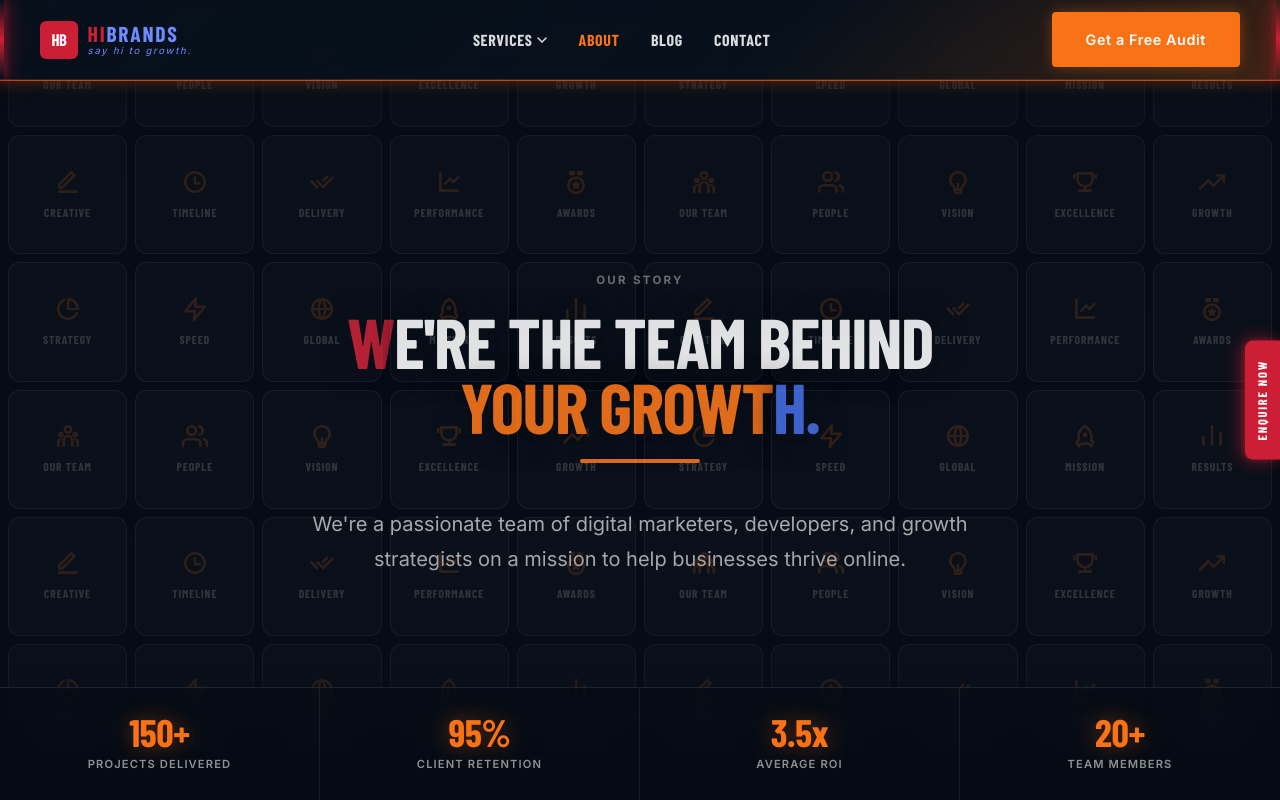
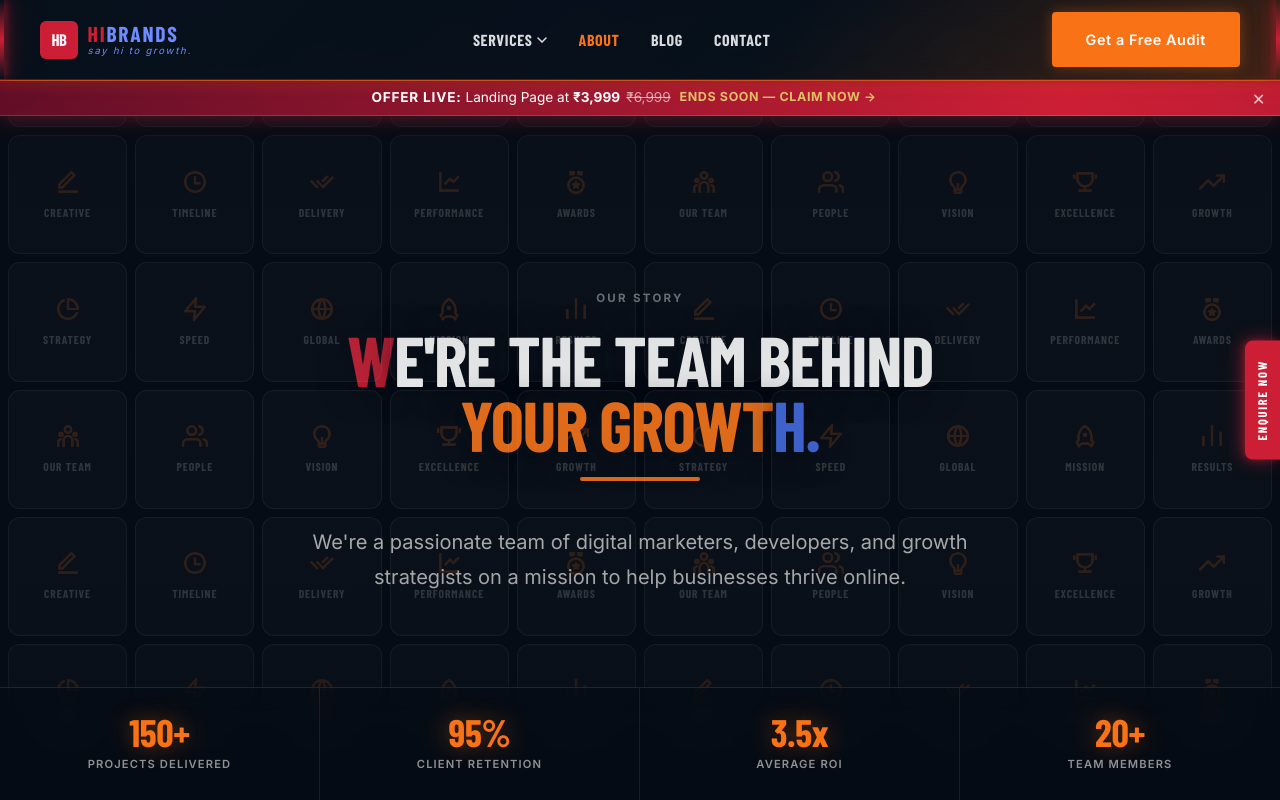
Before and after one commit to ZiaOfficia/mynewwebsite, a React (Vite) app: page /about in a window 1280 px wide. Shown: the top 800 px of the page. Built offline with nearby package versions, Linux system fonts and the light colour scheme; a web font is replaced by a local one.

Commit message:
2nd push

```diff
--- a/src/App.jsx
+++ b/src/App.jsx
@@ -7,6 +7,7 @@ import Header        from './components/Header/Header.jsx';
 import Footer        from './components/Footer/Footer.jsx';
 import EnquirePanel  from './components/EnquirePanel/EnquirePanel.jsx';
 import { BookingProvider } from './components/BookingModal/BookingContext.jsx';
+import OfferBanner from './components/OfferBanner/OfferBanner.jsx';
 import Home       from './pages/Home.jsx';
 import ServiceDetail  from './pages/ServiceDetail.jsx';
 import AboutPage      from './pages/AboutPage.jsx';
@@ -131,6 +132,7 @@ function AppShell() {
       <SmoothScroll />
       <ScrollProgress />
       <Header />
+      <OfferBanner />
       <EnquirePanel />
       <AnimatePresence
         mode="wait"
--- /dev/null
+++ b/src/components/OfferBanner/OfferBanner.css
@@ -0,0 +1,91 @@
+/* ── Offer Banner (sits just below the fixed header) ─────────
+   --offer-h is the banner's reserved height; pages add it to their
+   top padding so content never slides underneath. 0 when dismissed. */
+:root { --offer-h: 0px; }
+:root.offer-visible { --offer-h: 36px; }
+@media (max-width: 640px) {
+  :root.offer-visible { --offer-h: 32px; }
+}
+
+.offer-banner {
+  position: fixed;
+  top: var(--header-h);
+  left: 0;
+  right: 0;
+  height: var(--offer-h);
+  z-index: 900;
+  display: flex;
+  align-items: center;
+  justify-content: center;
+  flex-wrap: nowrap;
+  white-space: nowrap;
+  overflow: hidden;
+  gap: 0.55rem;
+  padding: 0 3rem 0 1rem;
+  background: linear-gradient(90deg, var(--maroon-dark) 0%, var(--red-accent) 45%, var(--maroon) 100%);
+  background-size: 200% 100%;
+  animation: offer-shimmer 6s linear infinite;
+  border-bottom: 1px solid rgba(255,255,255,0.15);
+  box-shadow: 0 4px 18px rgba(204,31,53,0.35);
+  color: var(--white);
+  font-size: 0.85rem;
+  line-height: 1.3;
+  cursor: pointer;
+  user-select: none;
+}
+
+@keyframes offer-shimmer {
+  0%   { background-position: 0% 0; }
+  50%  { background-position: 100% 0; }
+  100% { background-position: 0% 0; }
+}
+
+.offer-banner__text strong {
+  letter-spacing: 0.06em;
+}
+.offer-banner__text b { font-weight: 800; }
+.offer-banner__text s {
+  color: rgba(255,255,255,0.6);
+  margin-left: 0.15rem;
+}
+
+.offer-banner__ends {
+  font-weight: 700;
+  text-transform: uppercase;
+  letter-spacing: 0.05em;
+  font-size: 0.78rem;
+  color: var(--gold-light, #E0C068);
+  animation: offer-pulse 1.4s ease-in-out infinite;
+}
+
+@keyframes offer-pulse {
+  0%, 100% { opacity: 1; }
+  50%      { opacity: 0.45; }
+}
+
+.offer-banner__close {
+  position: absolute;
+  right: 0.9rem;
+  top: 50%;
+  transform: translateY(-50%);
+  font-size: 1.3rem;
+  line-height: 1;
+  color: rgba(255,255,255,0.7);
+  transition: color var(--duration) var(--ease);
+}
+.offer-banner__close:hover { color: var(--white); }
+
+@media (max-width: 900px) {
+  .offer-banner { font-size: 0.78rem; }
+  .offer-banner__ends { font-size: 0.72rem; }
+}
+
+@media (max-width: 640px) {
+  .offer-banner {
+    font-size: 0.72rem;
+    gap: 0.4rem;
+    padding: 0 2.25rem 0 0.75rem;
+  }
+  /* keep it one line on phones — the offer itself is the essential part */
+  .offer-banner__ends { display: none; }
+}
--- /dev/null
+++ b/src/components/OfferBanner/OfferBanner.jsx
@@ -0,0 +1,48 @@
+import { useState, useEffect } from 'react';
+import { useNavigate, useLocation } from 'react-router-dom';
+import './OfferBanner.css';
+
+export default function OfferBanner() {
+  const [hidden, setHidden] = useState(() => sessionStorage.getItem('offerBannerClosed') === '1');
+  const navigate = useNavigate();
+  const { pathname } = useLocation();
+
+  /* Pages read --offer-h (set via this class) to reserve space below the header */
+  useEffect(() => {
+    document.documentElement.classList.toggle('offer-visible', !hidden);
+    return () => document.documentElement.classList.remove('offer-visible');
+  }, [hidden]);
+
+  if (hidden) return null;
+
+  const goToOffer = () => {
+    if (pathname === '/services/landing-pages') {
+      const el = document.getElementById('pricing');
+      if (el) window.__lenis ? window.__lenis.scrollTo(el, { offset: -90 }) : el.scrollIntoView({ behavior: 'smooth' });
+    } else {
+      navigate('/services/landing-pages#pricing');
+    }
+  };
+
+  const close = (e) => {
+    e.stopPropagation();
+    sessionStorage.setItem('offerBannerClosed', '1');
+    setHidden(true);
+  };
+
+  return (
+    <div
+      className="offer-banner"
+      onClick={goToOffer}
+      role="button"
+      tabIndex={0}
+      onKeyDown={(e) => { if (e.key === 'Enter') goToOffer(); }}
+    >
+      <span className="offer-banner__text">
+        <strong>OFFER LIVE:</strong> Landing Page at <b>₹3,999</b> <s>₹6,999</s>
+      </span>
+      <span className="offer-banner__ends">Ends soon — Claim now →</span>
+      <button className="offer-banner__close" onClick={close} aria-label="Dismiss offer">&times;</button>
+    </div>
+  );
+}
--- a/src/index.css
+++ b/src/index.css
@@ -324,7 +324,7 @@ h1, h2, h3, h4, h5, h6 {
 
 /* ─── Page Wrapper ───────────────────────────────────────── */
 .page-wrapper {
-  padding-top: var(--header-h);
+  padding-top: calc(var(--header-h) + var(--offer-h, 0px));
   min-height: 100vh;
 }
 
--- a/src/pages/ContactPage.jsx
+++ b/src/pages/ContactPage.jsx
@@ -85,7 +85,7 @@ export default function ContactPage() {
         ))}
       </div>
 
-      <div className="container" style={{ position: 'relative', zIndex: 1, paddingTop: 'calc(var(--header-h) + 4rem)', paddingBottom: '7rem' }}>
+      <div className="container" style={{ position: 'relative', zIndex: 1, paddingTop: 'calc(var(--header-h) + var(--offer-h, 0px) + 4rem)', paddingBottom: '7rem' }}>
 
         <div style={{ textAlign: 'center', marginBottom: '3rem' }} className="nh-reveal">
           <span className="sec-eyebrow sec-eyebrow--light">Get in Touch</span>
--- a/src/pages/Home.css
+++ b/src/pages/Home.css
@@ -135,7 +135,7 @@
   display: flex;
   align-items: center;
   justify-content: center;
-  padding-top: calc(var(--header-h) + 2rem);
+  padding-top: calc(var(--header-h) + var(--offer-h, 0px) + 2rem);
   padding-bottom: 2rem;
 }
 
@@ -149,7 +149,7 @@
 .nh-hero__heading {
   font-family: var(--font-display-cond);
   font-weight: 900;
-  font-size: clamp(5rem, 13vw, 13rem);
+  font-size: clamp(3.2rem, 13vw, 13rem);
   line-height: 0.88;
   text-transform: uppercase;
   color: var(--white);
@@ -168,11 +168,12 @@
 }
 
 .nh-hero__sub {
-  font-size: 1.15rem;
+  font-size: clamp(0.95rem, 2.6vw, 1.15rem);
   color: rgba(255,255,255,0.6);
   max-width: 500px;
   line-height: 1.65;
   text-align: center;
+  padding: 0 1rem;
 }
 
 .nh-hero__stats-bar {
@@ -225,6 +226,12 @@
   .nh-hero__brand-icon  { width: 22px; height: 22px; }
   .nh-hero__stats-bar { grid-template-columns: repeat(2, 1fr); }
   .nh-hero__stat-item:nth-child(2) { border-right: none; }
+  /* stats bar is absolutely positioned at the bottom and 2 rows tall
+     on phones — keep the centered hero text clear of it */
+  .nh-hero__content { padding-bottom: 11rem; }
+  .nh-hero__heading { margin-bottom: 1.25rem; }
+  .nh-hero__underline { margin-bottom: 1.25rem; }
+  .nh-hero__stat-item { padding: 1.1rem 0.75rem; }
 }
 
 
--- a/src/pages/Page.css
+++ b/src/pages/Page.css
@@ -5,7 +5,7 @@
 /* ── Page Hero ───────────────────────────────────────────────── */
 .page-hero {
   position: relative;
-  padding: calc(var(--header-h) + var(--space-2xl)) 0 var(--space-2xl);
+  padding: calc(var(--header-h) + var(--offer-h, 0px) + var(--space-2xl)) 0 var(--space-2xl);
   overflow: hidden;
 }
 
--- a/src/pages/ServiceDetail.css
+++ b/src/pages/ServiceDetail.css
@@ -3,7 +3,7 @@
    ================================================================ */
 
 .sd-hero__inner {
-  padding-top: calc(var(--header-h) + 3rem) !important;
+  padding-top: calc(var(--header-h) + var(--offer-h, 0px) + 3rem) !important;
   padding-bottom: 5rem !important;
 }
 
@@ -85,7 +85,8 @@
 
 .sd-pricing-grid {
   display: grid;
-  grid-template-columns: repeat(3, 1fr);
+  grid-template-columns: repeat(auto-fit, minmax(280px, 340px));
+  justify-content: center;
   gap: 2rem;
   max-width: 1100px;
   margin: 0 auto;
@@ -172,6 +173,17 @@
   font-weight: 900;
   color: #CC1F35;
   line-height: 1;
+}
+
+.sd-price-old {
+  font-family: var(--font-display-cond);
+  font-size: 1.6rem;
+  font-weight: 700;
+  color: var(--gray-500);
+  text-decoration: line-through;
+  text-decoration-thickness: 2px;
+  line-height: 1;
+  margin-right: 0.35rem;
 }
 
 .sd-price-period {
--- a/src/pages/ServiceDetail.jsx
+++ b/src/pages/ServiceDetail.jsx
@@ -1,5 +1,5 @@
 import { useEffect } from 'react';
-import { useParams, Navigate } from 'react-router-dom';
+import { useParams, Navigate, useLocation } from 'react-router-dom';
 import { serviceDetails, services } from '../data/index.js';
 import CTA from '../sections/CTA/CTA.jsx';
 import { useBooking } from '../components/BookingModal/BookingContext.jsx';
@@ -44,6 +44,7 @@ const hexToRgba = (hex, alpha) => {
 
 export default function ServiceDetail() {
   const { slug } = useParams();
+  const { hash } = useLocation();
   const { openBooking } = useBooking();
   const service = serviceDetails[slug];
   const meta    = services.find((s) => s.slug === slug);
@@ -65,6 +66,19 @@ export default function ServiceDetail() {
     els.forEach((el) => observer.observe(el));
     return () => observer.disconnect();
   }, [slug]);
+
+  /* Arriving with /services/:slug#pricing → scroll to the pricing section
+     once the page-transition (300ms exit + scroll reset) has finished */
+  useEffect(() => {
+    if (hash !== '#pricing') return;
+    const id = setTimeout(() => {
+      const el = document.getElementById('pricing');
+      if (!el) return;
+      if (window.__lenis) window.__lenis.scrollTo(el, { offset: -90 });
+      else el.scrollIntoView({ behavior: 'smooth' });
+    }, 550);
+    return () => clearTimeout(id);
+  }, [hash, slug]);
 
   if (!service) return <Navigate to="/services" replace />;
 
@@ -287,7 +301,7 @@ export default function ServiceDetail() {
       </section>
 
       {/* ── PRICING ── */}
-      <section className="sec-pricing-sd">
+      <section className="sec-pricing-sd" id="pricing">
         <div className="container">
           <div className="sec-services__header nh-reveal" style={{ marginBottom: '3rem' }}>
             <span className="sec-eyebrow sec-eyebrow--dark">Pricing Plans</span>
@@ -307,6 +321,7 @@ export default function ServiceDetail() {
                 <div className="sd-pricing-top">
                   <h3 className="sd-pricing-name">{pkg.name}</h3>
                   <div className="sd-pricing-price">
+                    {pkg.oldPrice && <span className="sd-price-old">{pkg.oldPrice}</span>}
                     <span className="sd-price-val">{pkg.price}</span>
                     <span className="sd-price-period">{pkg.period}</span>
                   </div>
--- a/src/sections/Hero/Hero.css
+++ b/src/sections/Hero/Hero.css
@@ -5,7 +5,7 @@
   display: flex;
   align-items: center;
   overflow: hidden;
-  padding: calc(var(--header-h) + var(--space-xl)) 0 var(--space-2xl);
+  padding: calc(var(--header-h) + var(--offer-h, 0px) + var(--space-xl)) 0 var(--space-2xl);
 }
 
 /* ── BG Layers ─────────────────────────────────────────────── */
```
Also changed, not shown: src/data/index.js (+3 -4 lines).
